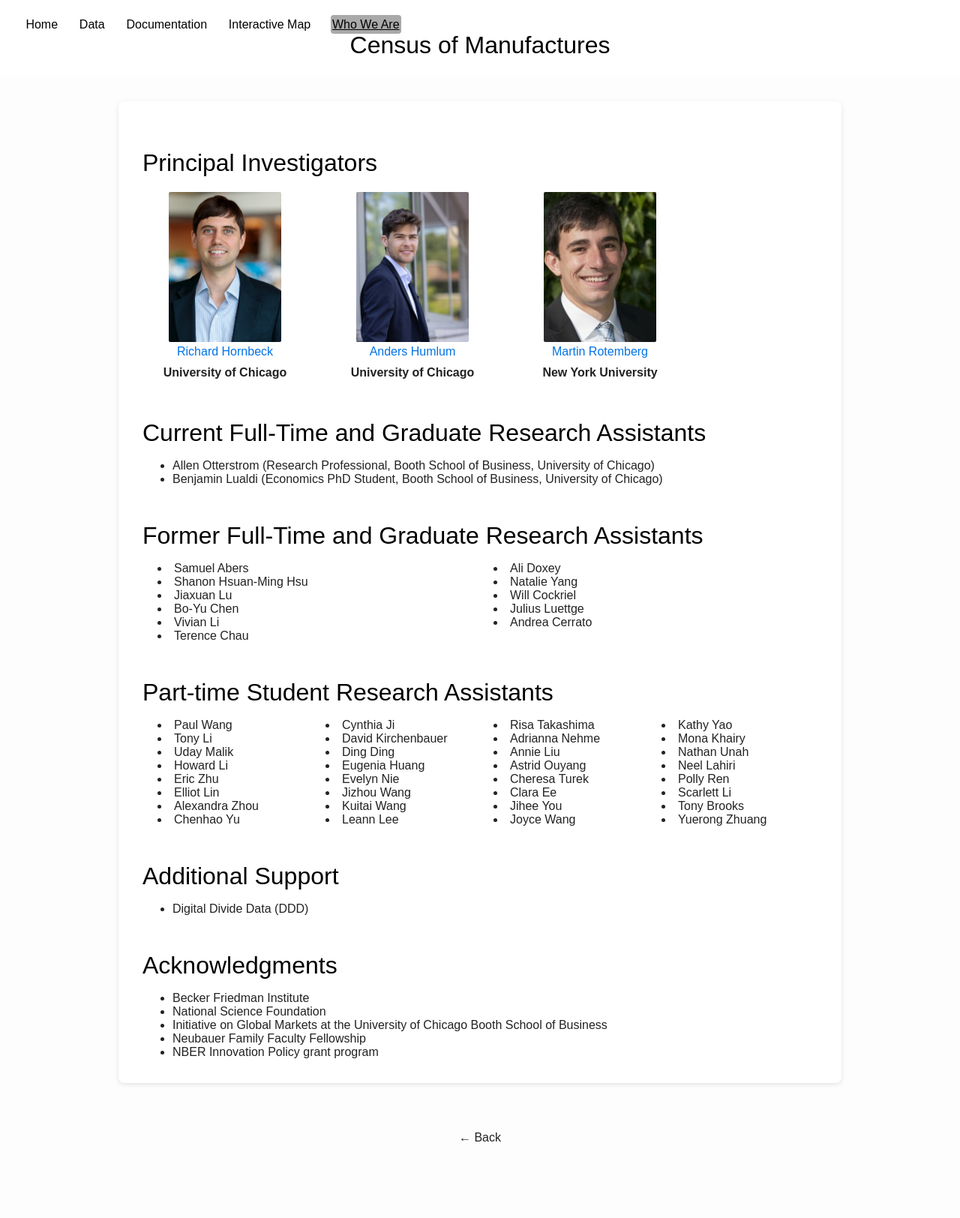
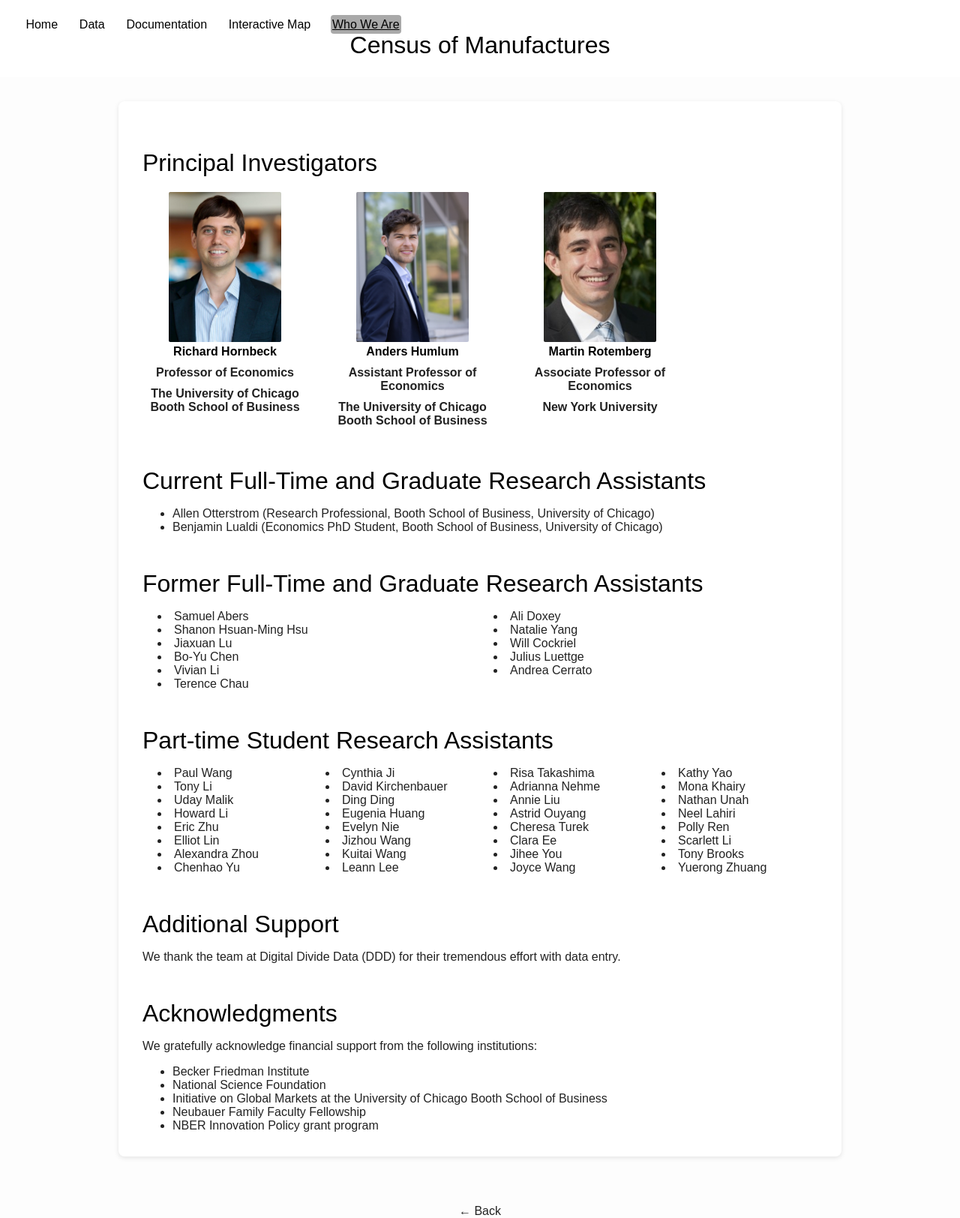
Before and after one commit to allen-otterstrom/CMF_data, a Jekyll site: the page built from who-we-are.md, in a window 1280 px wide. Shown: the whole page at 75% size. Built offline with Jekyll 4.4.1, drawn with Linux system fonts in a browser that asks for light colours; before the commit the page ends 1526 px from its top, so only the background shows below that.

Commit message:
Update who-we-are.md

```diff
--- a/who-we-are.md
+++ b/who-we-are.md
@@ -46,7 +46,9 @@ title: Who We Are
     display: inline-block;
     text-align: center;
     text-decoration: none;
-    color: #0073e6;
+    color: black;
+    font-weight: bold;
+    text-decoration: none; /* removes underline */
   }
 
   .pi-card a:hover {
@@ -81,6 +83,11 @@ title: Who We Are
     list-style-position: inside; /* keep bullets aligned */
     padding-left: 20px;  /* spacing for bullets */
   }
+
+.pi-card a:hover {
+  text-decoration: underline; /* optional: underline on hover */
+}
+
 </style>
 
 
@@ -90,18 +97,21 @@ title: Who We Are
   <div class="pi-card">
     <img src="/CMF_data/assets/images/richard_hornbeck_portrait.jpg" alt="Richard Hornbeck">
     <a href="https://voices.uchicago.edu/richardhornbeck/" target="_blank">Richard Hornbeck</a>
-    <p>University of Chicago</p>
+    <p>Professor of Economics</p>
+    <p>The University of Chicago Booth School of Business</p>
   </div>
 
   <div class="pi-card">
     <img src="/CMF_data/assets/images/anders_humlum_portrait.webp" alt="Anders Humlum">
     <a href="https://www.andershumlum.com/" target="_blank">Anders Humlum</a>
-    <p>University of Chicago</p>
+    <p>Assistant Professor of Economics</p>
+    <p>The University of Chicago Booth School of Business</p>
   </div>
 
   <div class="pi-card">
     <img src="/CMF_data/assets/images/martin_rotemberg_portrait.jpeg" alt="Martin Rotemberg">
     <a href="https://sites.google.com/view/mrotemberg/" target="_blank">Martin Rotemberg</a>
+    <p>Associate Professor of Economics</p>
     <p>New York University</p>
   </div>
 </div>
@@ -161,9 +171,10 @@ title: Who We Are
 </ul>
 
 # Additional Support
-- Digital Divide Data (DDD)
+We thank the team at Digital Divide Data (DDD) for their tremendous effort with data entry.
 
 # Acknowledgments
+We gratefully acknowledge financial support from the following institutions:
 - Becker Friedman Institute
 - National Science Foundation
 - Initiative on Global Markets at the University of Chicago Booth School of Business
```
